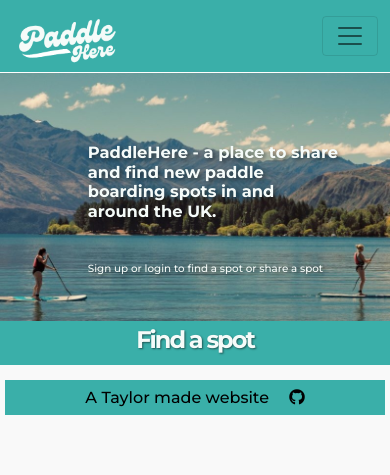
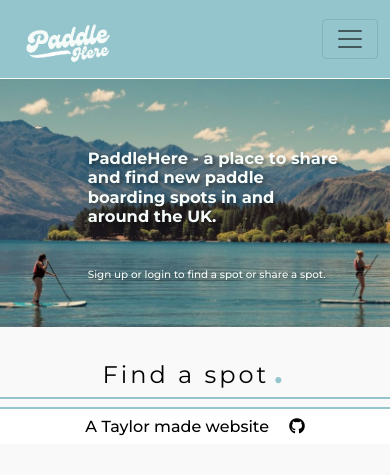
Before and after one commit to Taylor-Carr/Paddle-HERE, a Django app: page /blog/ in a window 390 px wide. Shown: the top 475 px of the page. Run offline with Django 4.2, Linux system fonts and the light colour scheme; data that the repository does not hold is empty.

Commit message:
styled forms, tested responsiveness, re styled blog post title to fit theme

```diff
--- a/blog/forms.py
+++ b/blog/forms.py
@@ -12,8 +12,8 @@ class PostForm(forms.ModelForm):
            'title': forms.TextInput(attrs={'class': 'add-post' }),
            'location': forms.TextInput(attrs={'class': 'add-post', 'placeholder': 'eg. Newquay, Cornwall'}),
            'author': forms.TextInput(attrs={'class': 'add-post', 'value':'', 'id': 'userid', 'type': 'hidden' }),
-           'category': forms.Select(attrs={'class': 'form-control'}, choices = countries,),
-           'body': forms.Textarea(attrs={'class': 'add-post' }),
+           'category': forms.Select(attrs={'class': 'category' 'form-control'}, choices = countries,),
+           'body': forms.Textarea(attrs={'class': 'post-body' 'add-post' }),
         }
 
 
--- a/blog/templates/add_post.html
+++ b/blog/templates/add_post.html
@@ -4,7 +4,7 @@
 
 {% if user.is_authenticated %}
 
-<div>
+<div id="main-content">
 <form method="POST">
     <h1 class="form-heading">Share a spot</h1>
     {% csrf_token %}
@@ -21,7 +21,7 @@
 
 {% else %}
 
-
+<div id="main-content">
 <form method="POST">
     <h1 class="form-heading">Please Log in to create a post.</h1>
     <h1 class="form-heading">Login</h1>
--- a/blog/templates/base.html
+++ b/blog/templates/base.html
@@ -23,7 +23,7 @@
 <!-- Nav Bar -->
 <nav class="navbar navbar-expand-lg navbar-light">
   <div class="container-fluid">
-    <a class="active  brand" href="{% url 'home' %}"><img src="/static/images/pd logo.png"></a>
+    <a class="active  brand" href="{% url 'home' %}"><img src="/static/images/pd logo.jpg"></a>
     <button class="navbar-toggler" type="button" data-bs-toggle="collapse" data-bs-target="#navbarText"
       aria-controls="navbarText" aria-expanded="false" aria-label="Toggle navigation">
       <span class="navbar-toggler-icon"></span>
@@ -42,7 +42,7 @@
           <a class="nav-link" href="{% url 'register' %}" id="navbarText">Sign Up</a>
         </li>
         <li class="nav-item">
-          <a class="nav-link" href="{% url 'login' %}" id="navbarText">Login</a>
+          <a class="nav-link" href="{% url 'login' %}" id="navbarText">Sign In</a>
         </li>
         {% endif %}
       </ul>
--- a/blog/templates/home.html
+++ b/blog/templates/home.html
@@ -4,7 +4,7 @@
     <!-- Show posts for authenticated user only -->
     <div class="blog-container">
         {% if user.is_authenticated %}
-            <h1 class="blog-title">Find a spot</h1>
+        <h1 class="blog-title">Find a spot<p class="title-circle">.</p></h1>
             {% for post in object_list %}
                 <div class="blog-grid">
                     <div class="card">
@@ -28,13 +28,13 @@
                 <div class="hero-container">
                     <div class="hero-media-query">
                         <h2>PaddleHere - a place to share and find new paddle boarding spots in and around the UK.</h2>
-                        <p>Sign up or login to find a spot or share a spot</p>
+                        <p>Sign up or login to find a spot or share a spot.</p>
                     </div>
                 </div>
             </div>
     <!-- Container for blog posts -->
     <div class="blog-container">
-        <h1 class="blog-title">Find a spot</h1>
+        <h1 class="blog-title">Find a spot<div class="title-circle">.</div></h1>
         <!-- Loop through all posts -->
         {% for post in object_list %}
             <div class="blog-grid">
--- a/members/templates/registration/login.html
+++ b/members/templates/registration/login.html
@@ -12,7 +12,7 @@
         </div>
     </div>--->
 
-    <div class="container">
+    <div id="main-content">
         <form method="POST">
             <h1 class="form-heading">Sign In</h1>
             {% csrf_token %}
--- a/members/templates/registration/register.html
+++ b/members/templates/registration/register.html
@@ -11,13 +11,13 @@
     </form>
 </div>--->
 
-<div class="container">
+<div id="main-content">
     <form  method="POST">
     <h1 class="form-heading">Sign Up</h1>
     <p>Already have an account?<a href="{% url 'login' %}" class="signin-text">sign in here</a></p>
       {% csrf_token %}
       {{ form.as_p }}
-      <button type="submit">Sign Up</button>
+      <button type="submit">Confirm</button>
     </form>
     </div>
 
--- a/static/css/style.css
+++ b/static/css/style.css
@@ -2,12 +2,13 @@
 
 body {
     background-color: #f9f9f9;
+    height: 100%;
 }
 /*     Nav Bar  */
 
 nav {
-  background: #3aafa9;
-  border-bottom: 1px solid white;
+  background: #94C5CC;
+  border-bottom: 1px solid #F5FBF9;
 }
 
 nav img {
@@ -80,20 +81,28 @@ background-repeat: no-repeat;
 }
 
 /* Add blog post title styling */
+
 .blog-title {
   text-align: center;
+  align-items: center;
+  justify-content: center;
   font-family: 'Montserrat', sans-serif;
-  font-weight: 700;
-  color:#F5FBF9;
-  background-color: #3aafa9;
-  font-size: 2.2em;
-  letter-spacing: -2px;
-  padding-top: 5px;
-  margin-bottom: 10px;
-  padding-bottom: 10px;
-  text-shadow: 1px 1px 2px rgba(0, 0, 0, 0.5)
+  font-weight: 400;
+  color: black;
+  font-size: 2.8em;
+  letter-spacing: 3px;
+  border-bottom: 2px solid #94C5CC;
+  line-height: normal;
 }
-
+.title-circle {
+  margin-left: 3px;
+  display: flex;
+  align-items: center;
+  justify-content: center;
+  font-size: 2.4em;
+  color: #94C5CC;
+  display:inline;
+}
 /*blog post home page*/
 
 .blog-container {
@@ -229,38 +236,34 @@ form input[type="title"],
 form input[type="category"],
 form input[type="location"],
 form textarea {
-  width: 100%;
+  width: 320px;
   padding: 10px;
   margin-bottom: 10px;
   border-radius: 5px;
 }
 
-.container {
-  background-color: #3aafa9;
-  height: 87vh;
-  width: 100%;
+/* Background for form pages*/
+#main-content {
+  min-height: calc(100vh - 115px);
+  display: flex;
+  justify-content: center;
+  align-items: center;
+  background-color: #f9f9f9;
 }
 
+/*Footer*/
 
-  footer {
-    position: relative;
-    bottom: 0;
-    width:100%;
+footer {
+  position: relative;
+  bottom: 0;
+  width:100%;
   }
-
-.white-background {
-  position: relative;
-  padding: 0.1px;
-  border: 5px solid #f9f9f9;
-  background-color: #f9f9f9;
-  display: flex;
-  align-items: center;
-}
 
 .blue {
   width: 100%;
   position: relative;
-  background-color: #3aafa9;
+  background-color: white;
+  border-top: 2px solid #94C5CC;
   display: flex;
   align-items: center;
   justify-content: center;
```
Also changed, not shown: other parts of static/css/style.css (+21 -11 lines), blog/templates/delete_post.html (+9 -6 lines), blog/templates/update_post.html (+4 -4 lines), static/images/pd logo.jpg (added), static/images/pd logo.png (deleted).
